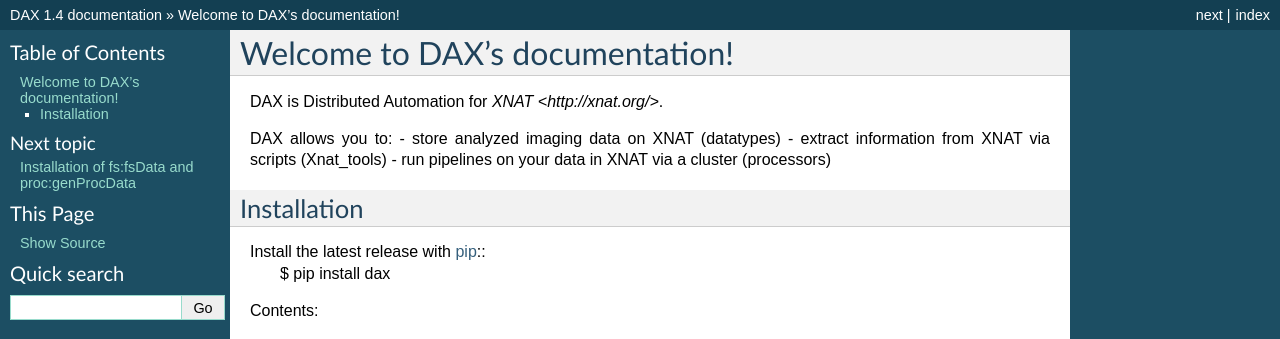
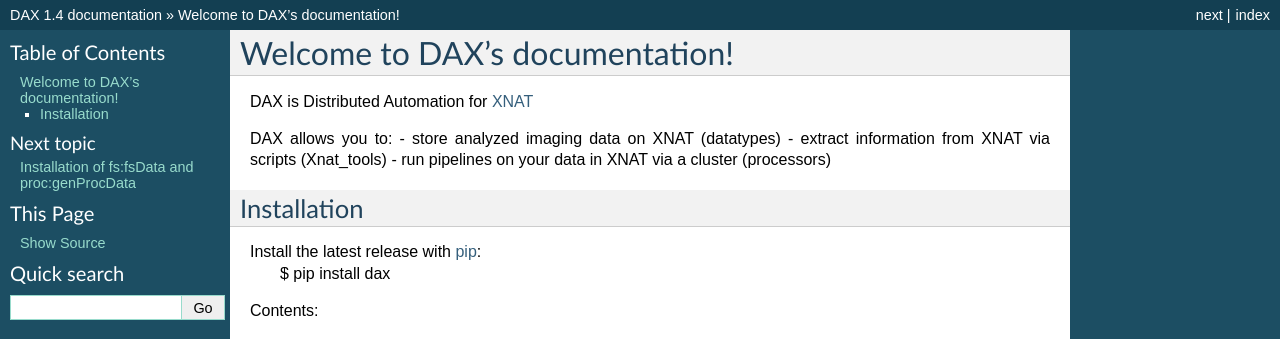
Before and after one commit to VUIIS/dax, a Sphinx documentation site: the page built from docs/index.rst, in a window 1280 px wide. Shown: the top 339 px of the page. Built offline with Sphinx 7.4.7, drawn with Linux system fonts in a browser that asks for light colours; pages that are not in the unit, such as notebooks, are missing from menus.

Commit message:
Update index.rst

```diff
--- a/docs/index.rst
+++ b/docs/index.rst
@@ -1,7 +1,7 @@
 Welcome to DAX's documentation!
 ===============================
 
-DAX is Distributed Automation for `XNAT <http://xnat.org/>`.
+DAX is Distributed Automation for `XNAT <http://xnat.org/>`_
 
 DAX allows you to:
 -	store analyzed imaging data on XNAT (datatypes)
@@ -12,7 +12,7 @@
 Installation
 ------------
 
-Install the latest release with `pip <https://pypi.org/project/pip/>`_::
+Install the latest release with `pip <https://pypi.org/project/pip/>`_:
     $ pip install dax
 
 
```
